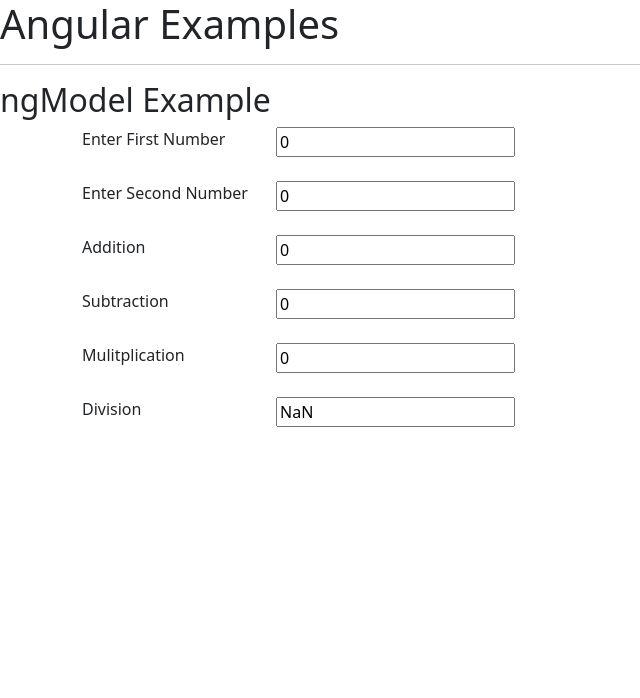
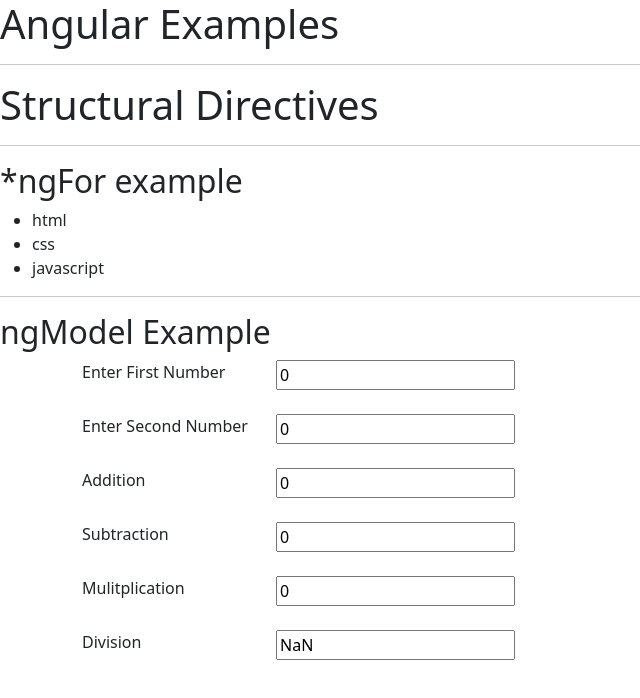
Before and after one commit to Swadreams/ng-oct-21-batch-examples, an Angular app in the folder ng-examples/: page / in a window 1280 px wide. Shown: the top 698 px of the page, without its empty margins (0-640 px from the left). Built offline with nearby package versions, Linux system fonts and the light colour scheme.

Commit message:
*ngFor exmaple

```diff
--- a/ng-examples/src/app/app.component.html
+++ b/ng-examples/src/app/app.component.html
@@ -1,4 +1,19 @@
 <h1>Angular Examples</h1>
+<hr />
+<h1>Structural Directives</h1>
+
+<h2 *ngIf="showMe">
+  This statement should show if showMe variable value is true
+</h2>
+
+<hr />
+<h2>*ngFor example</h2>
+
+<ul>
+  <li *ngFor="let skill of skills">
+    {{ skill }}
+  </li>
+</ul>
 
 <hr />
 
--- a/ng-examples/src/app/app.component.ts
+++ b/ng-examples/src/app/app.component.ts
@@ -3,8 +3,11 @@ import { Component } from '@angular/core';
 @Component({
   selector: 'app-root',
   templateUrl: './app.component.html',
-  styleUrls: ['./app.component.css']
+  styleUrls: ['./app.component.css'],
 })
 export class AppComponent {
   title = 'ng-examples';
+  showMe = false;
+
+  skills = ['html', 'css', 'javascript'];
 }
```
